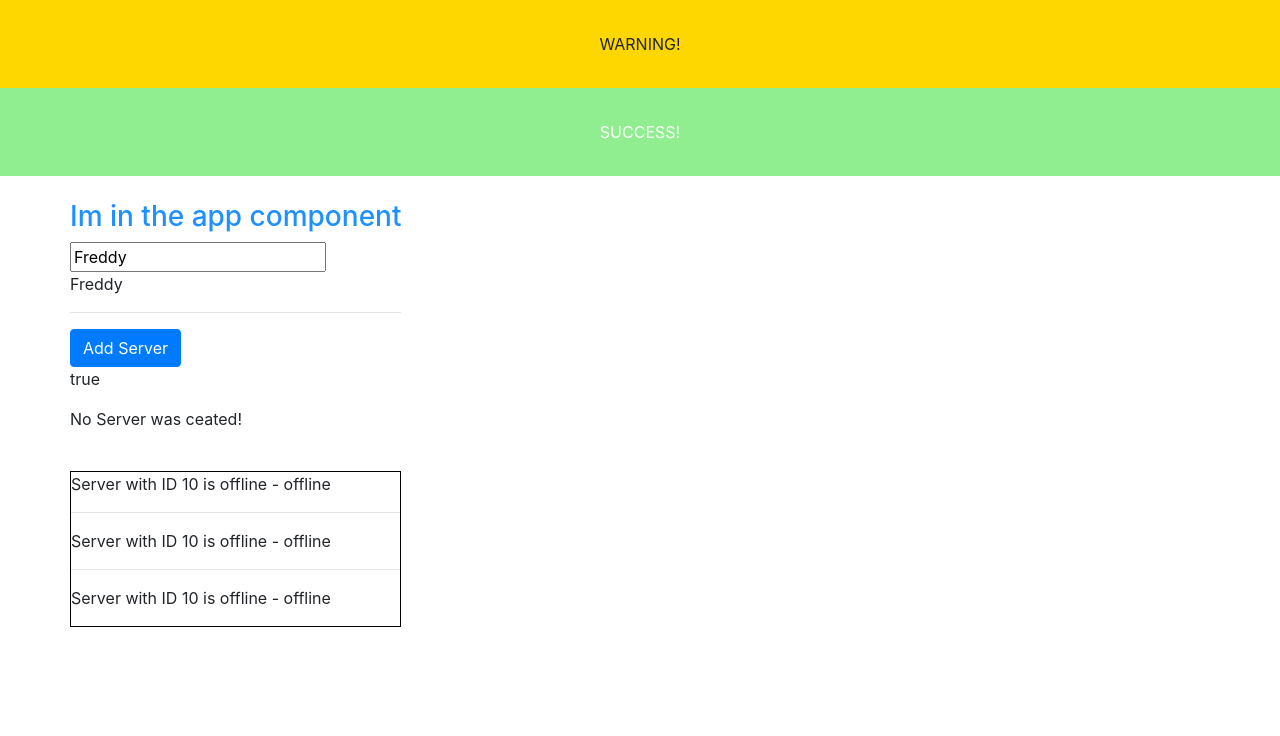
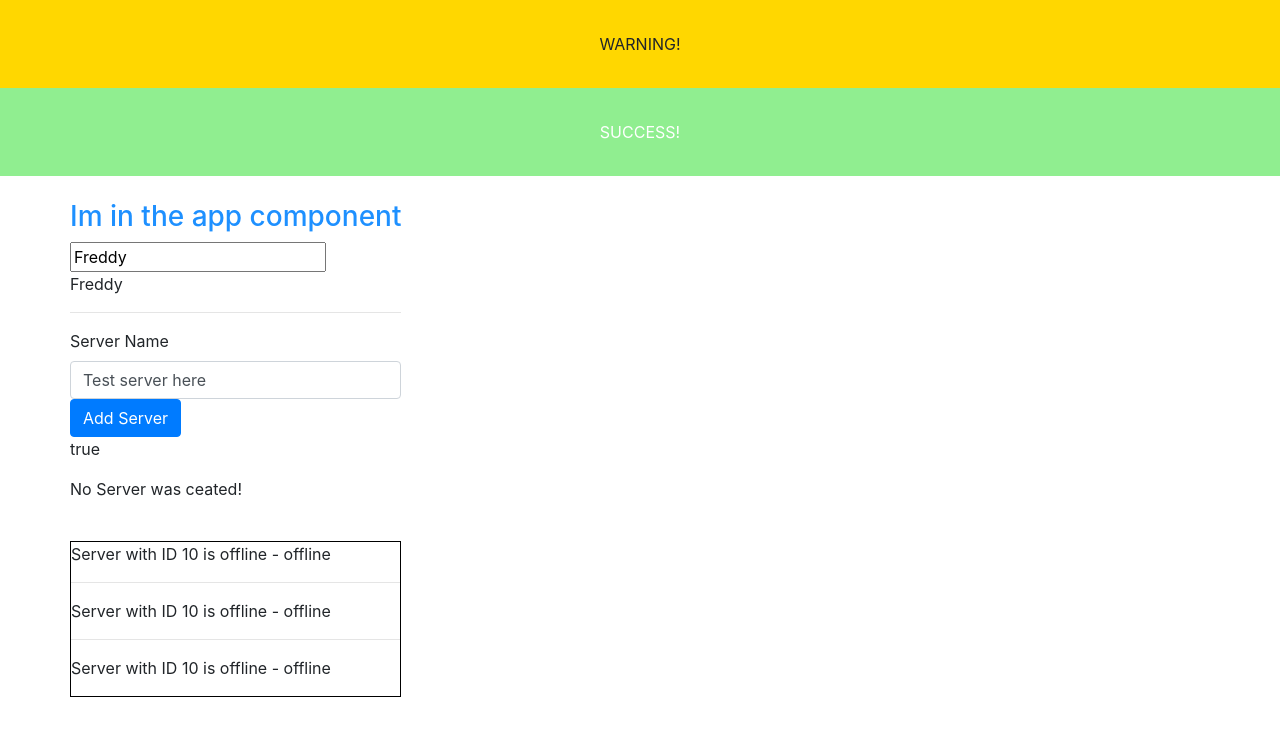
Before and after one commit to freddysilber/angular-sandbox, an Angular app: page / in a window 1280 px wide. Shown: the top 736 px of the page. Built offline with nearby package versions, Linux system fonts and the light colour scheme.

Commit message:
data binding lesson

```diff
--- a/src/app/servers/servers.component.html
+++ b/src/app/servers/servers.component.html
@@ -1,9 +1,14 @@
-<button class="btn btn-primary"
-		[disabled]="!allowNewServer"
-		(click)="onCreateServer()">Add Server</button>
+<label>Server Name</label>
+<!-- <input type="text" class="form-control" (input)="onUpdateServerName($event)"> -->
+<input type="text" class="form-control" [(ngModel)]="serverName">
+<!-- <p>{{serverName}}</p> -->
+
+<button class="btn btn-primary" [disabled]="!allowNewServer" (click)="onCreateServer()">Add Server</button>
 <p [innerText]="allowNewServer"></p>
 <p>{{serverCreationStatus}}</p>
+
 <br>
+
 <div class="serversContainer">
 	<app-server></app-server>
 	<hr>
--- a/src/app/servers/servers.component.ts
+++ b/src/app/servers/servers.component.ts
@@ -6,8 +6,9 @@
   styleUrls: ['./servers.component.css']
 })
 export class ServersComponent implements OnInit {
-  allowNewServer: boolean = false
+  allowNewServer: Boolean = false
   serverCreationStatus: String = 'No Server was ceated!'
+  serverName: String = 'Test server here'
 
   constructor() {
     setTimeout(() => {
@@ -16,10 +17,18 @@
   }
 
   ngOnInit(): void {
+    console.log('ng On Init')
   }
 
-  onCreateServer() {
+  onCreateServer = () => {
     console.log('on create server')
-    this.serverCreationStatus = 'Server was created!'
+    this.serverCreationStatus = `Server was created! Name is ${this.serverName}`
+  }
+
+  onUpdateServerName = (event: any) => {
+    console.log(event)
+    console.log(event.data, event.target.value)
+    // this.serverName = event.target.value
+    this.serverName = (<HTMLInputElement>event.target).value
   }
 }
```
